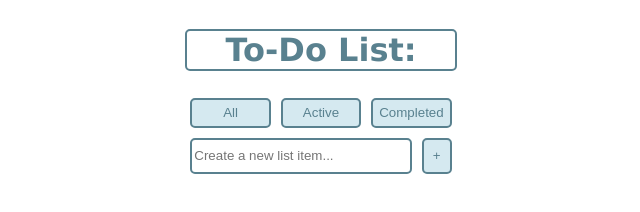
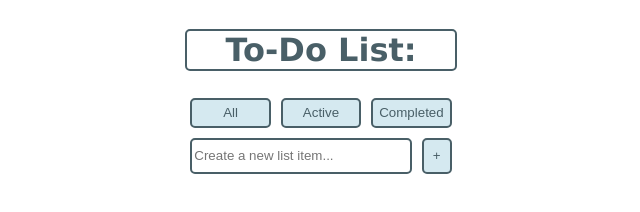
Before and after one commit to courtneymickelsen/wdd330, a plain HTML site: page week06/todo.html in a window 1280 px wide. Shown: the whole page, without its empty margins (327-967 px from the left). Drawn offline with Linux system fonts and the light colour scheme.

Commit message:
color update

```diff
--- a/week06/css/todo.css
+++ b/week06/css/todo.css
@@ -2,14 +2,14 @@ body {
     font-family:'Lucida Sans', 'Lucida Sans Regular', 'Lucida Grande', 'Lucida Sans Unicode', Geneva, Verdana, sans-serif;
     width: 100%;
     display: grid;
-    color: rgb(89, 129, 143);
+    color: rgb(73, 95, 103);
     text-align: center;
 }
 
 h1 {
-    color: rgb(89, 129, 143);
+    color: rgb(73, 95, 103);
     /* background-color: rgb(87, 87, 87); */
-    border: 2px rgb(89, 129, 143) solid;
+    border: 2px rgb(73, 95, 103) solid;
     border-radius: 5px;
 }
 
@@ -43,9 +43,9 @@ ul {
 }
 
 button {
-    color: rgb(89, 129, 143);
+    color: rgb(73, 95, 103);
     background-color: rgb(213, 233, 240);
-    border: 2px rgb(89, 129, 143) solid;
+    border: 2px rgb(73, 95, 103) solid;
     border-radius: 5px;
     min-height: 30px;
     min-width: 30px;
@@ -53,7 +53,7 @@ button {
 }
 
 input {
-    border: 2px rgb(89, 129, 143) solid;
+    border: 2px rgb(73, 95, 103) solid;
     border-radius: 5px;
     width: 80%;
     height: 30px;
```
